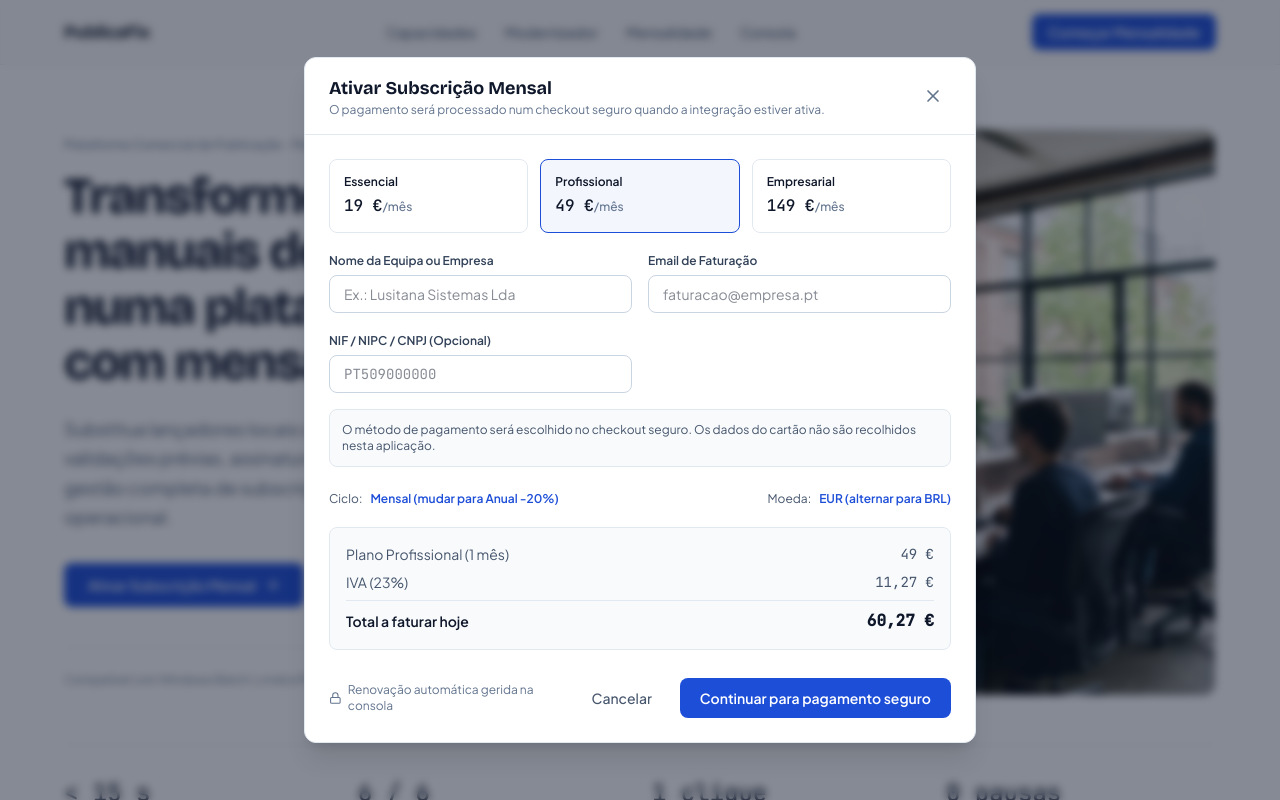
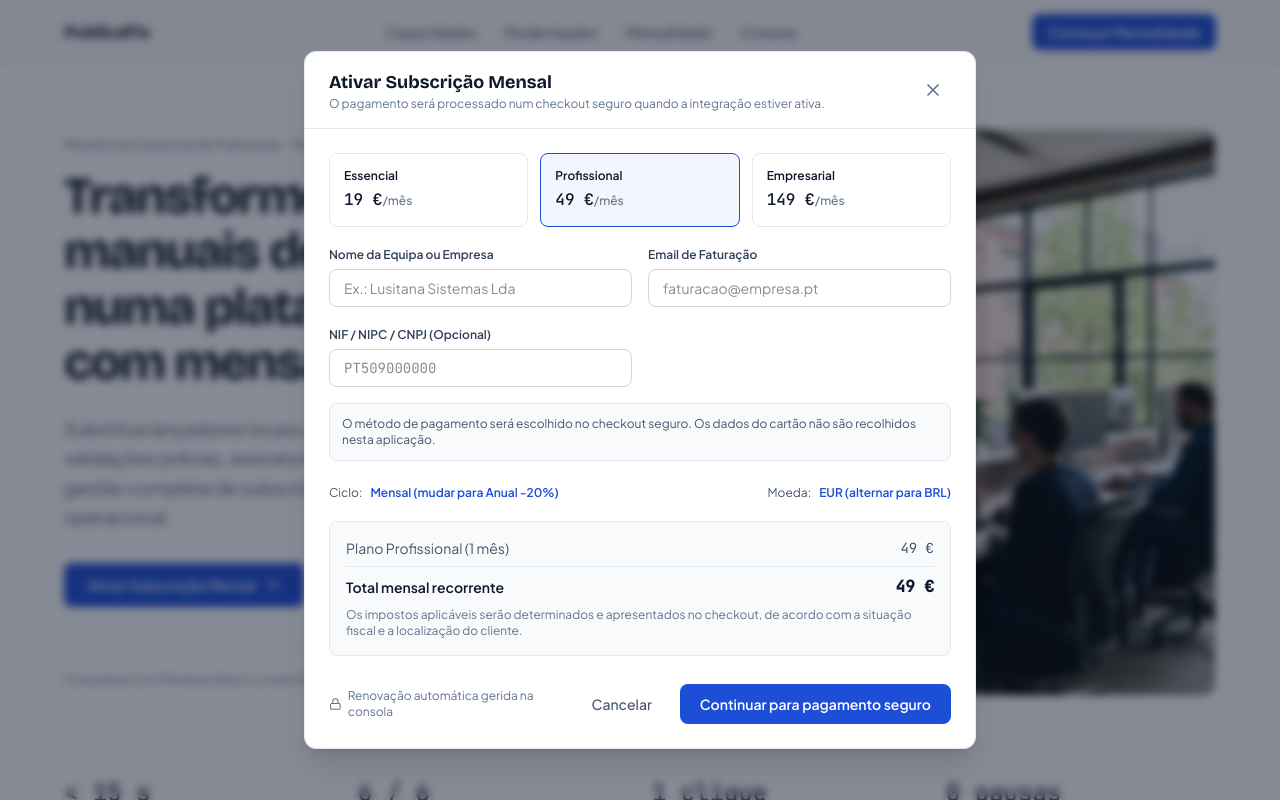
Before and after one commit to FabioMacedo87/MarketplaceZero-, a React (Vite) app: page / in a window 1280 px wide. Both pictures are taken after a click on the button "Começar Mensalidade". Shown: the top 800 px of the page. Built offline with nearby package versions, Linux system fonts and the light colour scheme; no server answers.

Commit message:
fix: remove hard-coded VAT assumption from subscription checkout

```diff
--- a/src/components/CheckoutModal.tsx
+++ b/src/components/CheckoutModal.tsx
@@ -51,9 +51,6 @@ export const CheckoutModal: React.FC<CheckoutModalProps> = ({
   const selectedPlan = PLANS.find((p) => p.id === planId) ?? PLANS[1];
   const monthlyUnit = getPlanPrice(selectedPlan, cycle, currency);
   const subtotal = cycle === BillingCycle.ANNUAL ? monthlyUnit * 12 : monthlyUnit;
-  const vatRate = currency === CurrencyCode.EUR ? 0.23 : 0;
-  const vatAmount = Number((subtotal * vatRate).toFixed(2));
-  const total = Number((subtotal + vatAmount).toFixed(2));
 
   const handleSubmit = async (e: React.FormEvent) => {
     e.preventDefault();
@@ -246,16 +243,15 @@ export const CheckoutModal: React.FC<CheckoutModalProps> = ({
               </span>
               <span className="font-mono tabular-nums">{formatCurrency(subtotal, currency)}</span>
             </div>
-            <div className="flex items-center justify-between text-slate-600">
-              <span>{currency === CurrencyCode.EUR ? 'IVA (23%)' : 'Impostos incluídos'}</span>
-              <span className="font-mono tabular-nums">{formatCurrency(vatAmount, currency)}</span>
-            </div>
             <div className="pt-2 border-t border-slate-200 flex items-center justify-between font-semibold text-[#0F172A]">
-              <span>Total a faturar hoje</span>
+              <span>{cycle === BillingCycle.ANNUAL ? 'Total anual a pagar' : 'Total mensal recorrente'}</span>
               <span className="font-mono text-base tabular-nums">
-                {formatCurrency(total, currency)}
+                {formatCurrency(subtotal, currency)}
               </span>
             </div>
+            <p className="text-xs text-slate-500">
+              Os impostos aplicáveis serão determinados e apresentados no checkout, de acordo com a situação fiscal e a localização do cliente.
+            </p>
           </div>
 
           {errorMsg && (
```
